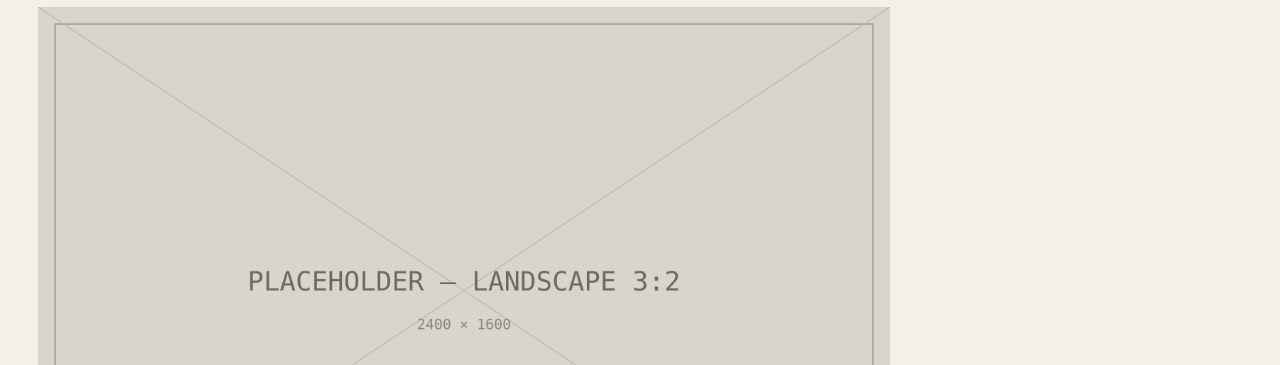
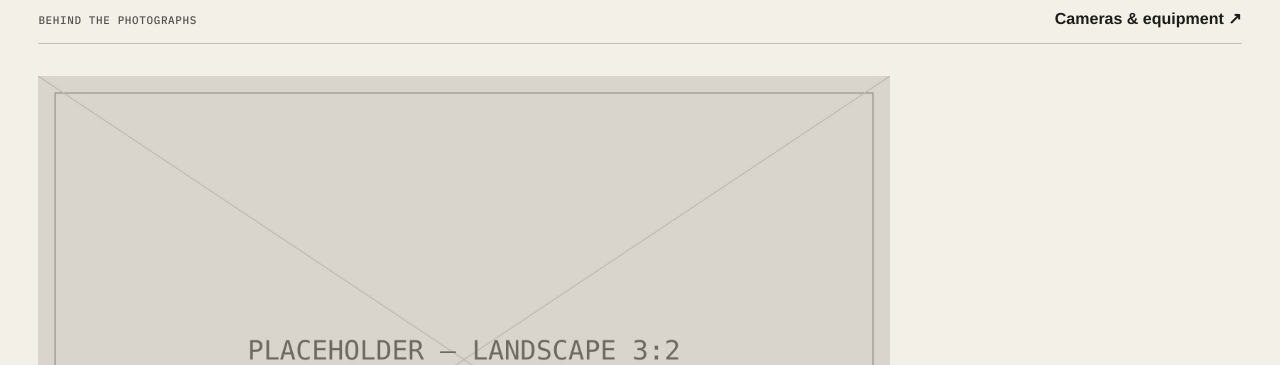
Before and after one commit to AxelTidehorn/Portfolio, an Astro site: page /photography in a window 1280 px wide. Shown: the part 255-620 px from the top of the page. Built offline with nearby package versions, Linux system fonts and the light colour scheme; Astro itself is replaced by a stand-in of ours.

Commit message:
Link photography gear from the photography overview

```diff
--- a/src/pages/photography/index.astro
+++ b/src/pages/photography/index.astro
@@ -8,6 +8,7 @@ const series = await getSeries();
 <Base title="Photography" description="Photographic series by Axel Tidehorn." sheet="Photography" image={series[0]?.data.cover.src}>
   <div class="wrap">
     <header class="sec-head rule"><span class="label">01</span><h1>Photography</h1><span class="label">{String(series.length).padStart(2, '0')} series</span></header>
+    <div class="photo__tools"><span class="label">Behind the photographs</span><a href="/gear/">Cameras &amp; equipment ↗</a></div>
     <ol class="series">
       {series.map((s, i) => (
         <li>
@@ -28,6 +29,8 @@ const series = await getSeries();
 
 <style>
   .sec-head h1 { font-size: clamp(32px, 4vw, 52px); }
+  .photo__tools { display: flex; flex-wrap: wrap; align-items: baseline; justify-content: space-between; gap: 8px 20px; margin-bottom: 32px; padding-bottom: 12px; border-bottom: 1px solid var(--rule-soft); }
+  .photo__tools a { text-decoration: none; font-weight: 650; }
   .series { list-style: none; margin: 0; padding: 0; display: grid; gap: var(--space); }
   .series li { display: grid; gap: 24px; }
   .series a.snap { display: block; }
```
